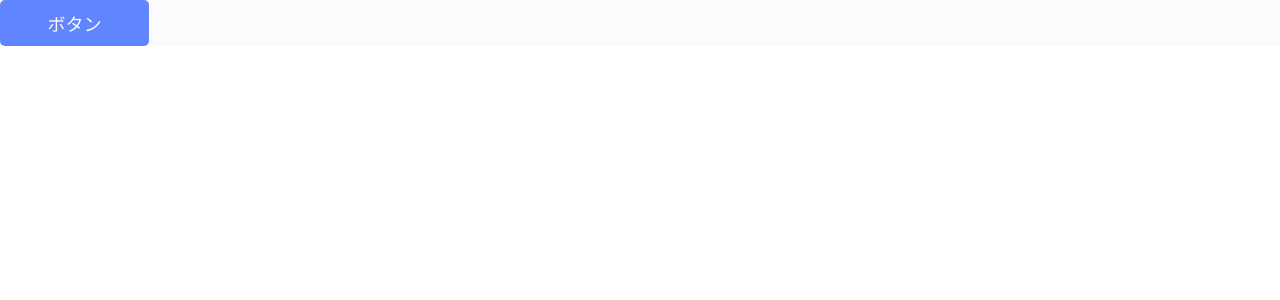
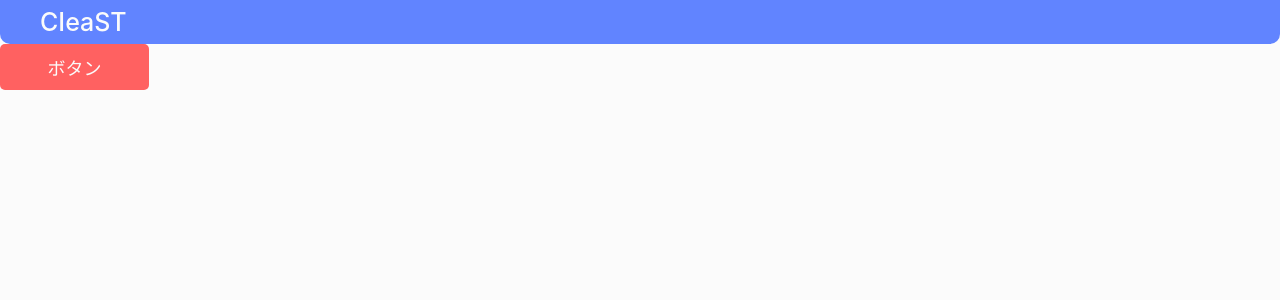
Before and after one commit to 618knot/SODH_2023_CIeaST_frontend, a React (Create React App) app: page / in a window 1280 px wide. Shown: the top 300 px of the page. Built offline with nearby package versions, Linux system fonts and the light colour scheme.

Commit message:
ヘッダー実装

```diff
--- a/src/App.scss
+++ b/src/App.scss
@@ -1,4 +1,7 @@
+body {
+  background-color: #fbfbfbfb;
+}
+
 .App {
-  background-color: #fbfbfbfb;
   text-align: center;
 }
--- a/src/App.tsx
+++ b/src/App.tsx
@@ -1,14 +1,15 @@
 import React from 'react';
 import './App.scss';
-import './components/button/Button'
 import Button from './components/button/Button';
+import Header from './components/header/Header';
 
 function App() {
   return (
     <div className="App">
+      <Header />
       <Button
-        label='ボタン'
-        className='primary'
+        label="ボタン"
+        className="danger"
       />
     </div>
   );
--- /dev/null
+++ b/src/components/header/Header.scss
@@ -0,0 +1,19 @@
+header {
+    // レイアウト
+    display: flex;
+    width: 100%;
+    padding: 7px 40px;
+    align-items: flex-start;
+
+    // スタイル
+    border-radius: 0px 0px 10px 10px;
+    box-sizing:border-box;
+    background: #6184FF;
+
+    // タイポグラフィー
+    color: #FBFBFB;
+    font-size: 25px;
+    font-style: normal;
+    font-weight: 500;
+    line-height: normal;
+}
--- /dev/null
+++ b/src/components/header/Header.tsx
@@ -0,0 +1,11 @@
+import "./Header.scss";
+
+const Header = () => {
+    return(
+        <header>
+            CIeaST
+        </header>
+    );
+};
+
+export default Header;
```
